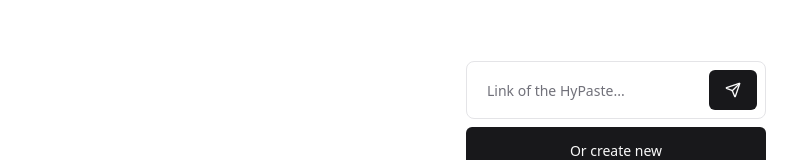
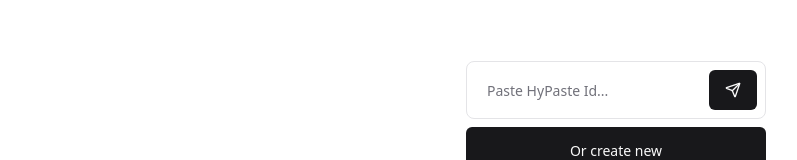
Before and after one commit to m-krebs/hypaste, a SvelteKit app: page / in a window 1280 px wide. Shown: the part 362-522 px from the top of the page, without its empty margins (24-821 px from the left). Built offline with nearby package versions, Linux system fonts and the light colour scheme.

Commit message:
src/routes/+page.svelte aktualisiert

```diff
--- a/src/routes/+page.svelte
+++ b/src/routes/+page.svelte
@@ -25,7 +25,7 @@
 		<div class="flex gap-2 rounded-lg border p-2">
 			<Input
 				id="hypaste-input"
-				placeholder="Link of the HyPaste..."
+				placeholder="Paste HyPaste Id..."
 				onkeydown={(event) => {
 					if (event.key === 'Enter') gotoHyPaste();
 				}}
```
